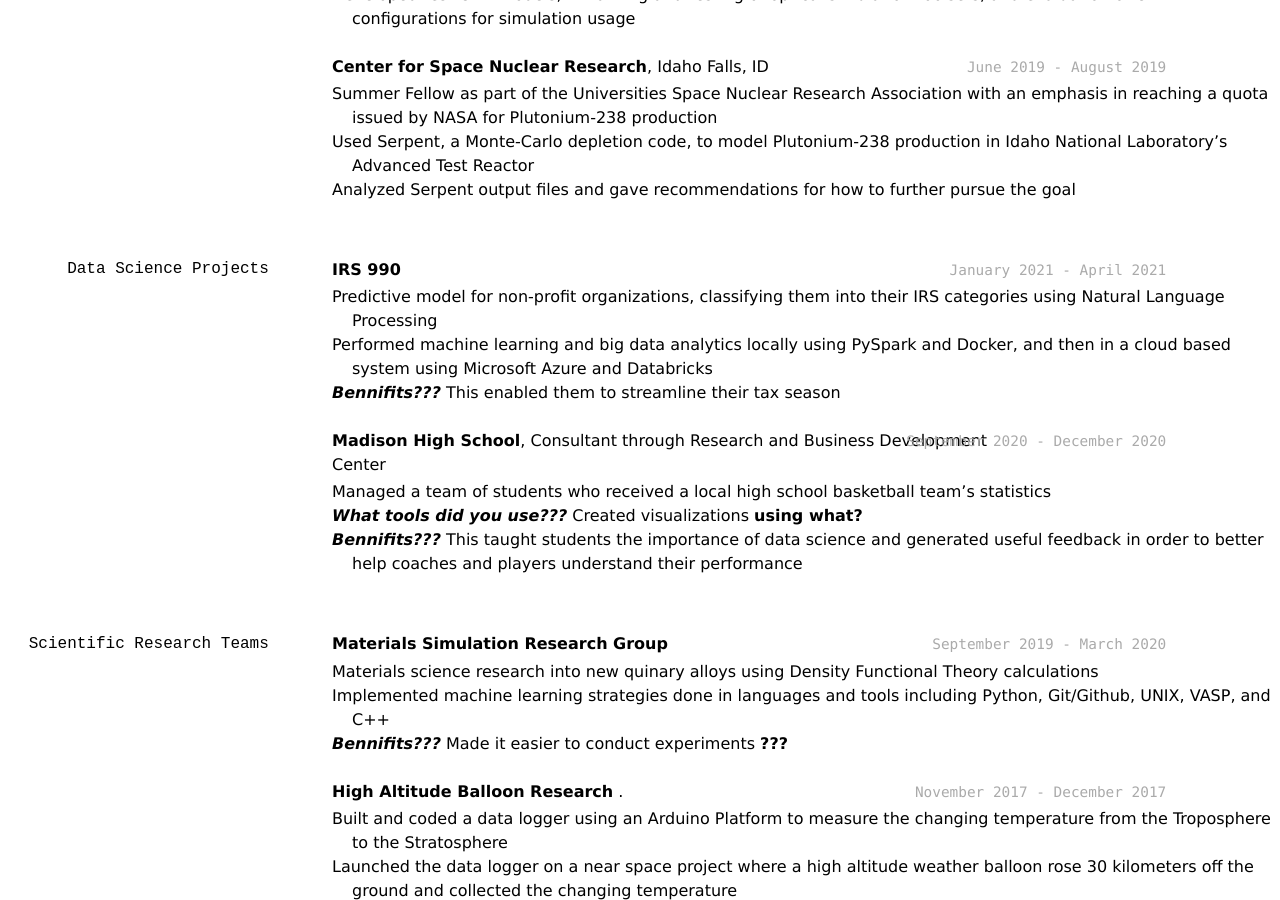
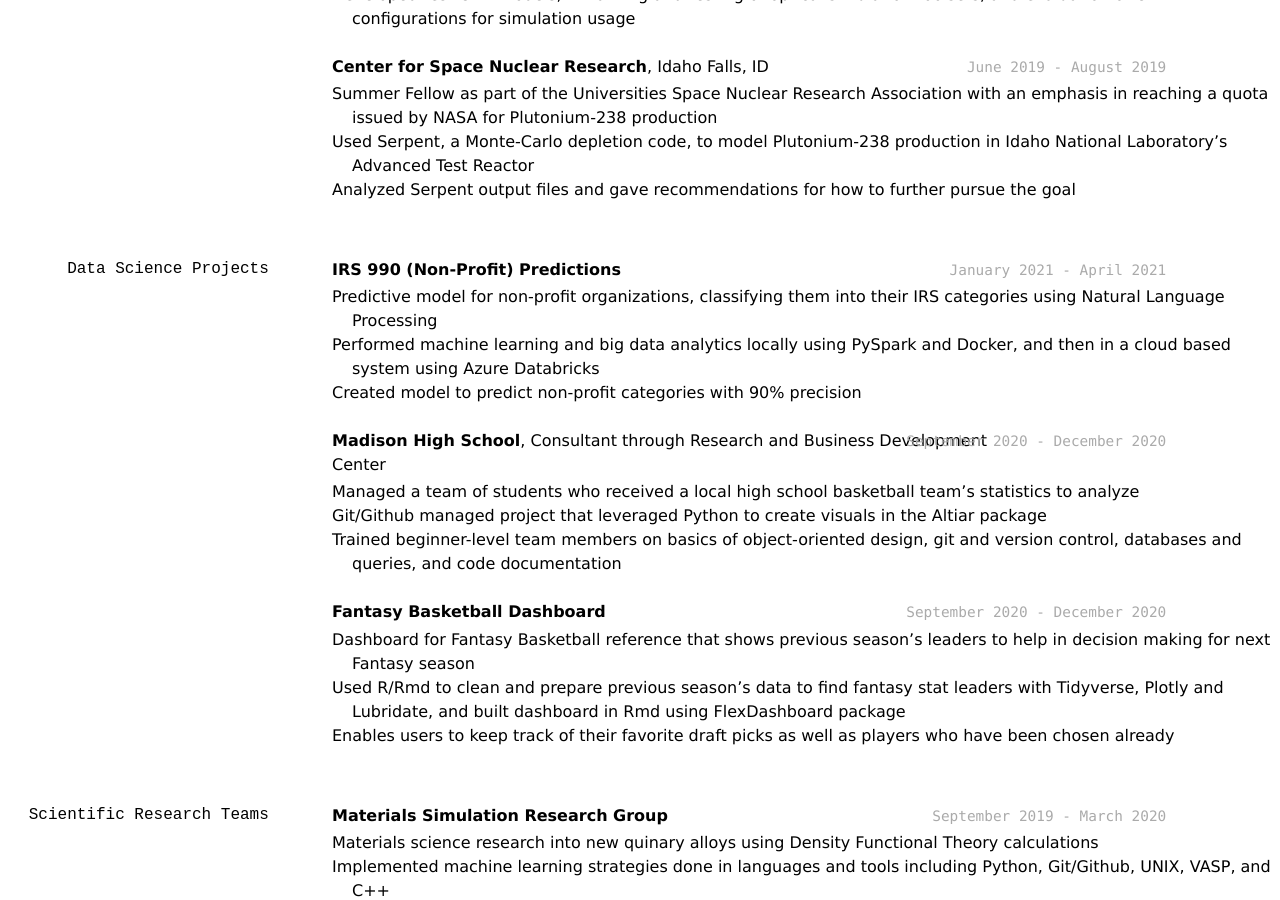
Before and after one commit to bradenburt/bburt_resume, a Jekyll site: the page built from docs/index.md, in a window 1280 px wide and 900 px high, scrolled down 406 px. Built offline with Jekyll 4.4.1, drawn with Linux system fonts in a browser that asks for light colours.

Commit message:
Added nba dashboard project, cleaned up wording

```diff
--- a/docs/index.md
+++ b/docs/index.md
@@ -44,19 +44,25 @@ __Center for Space Nuclear Research__, Idaho Falls, ID
 ### Data Science Projects
 
 `January 2021 - April 2021`
-__IRS 990__
+__IRS 990 (Non-Profit) Predictions__
 
 - Predictive model for non-profit organizations, classifying them into their IRS categories using Natural Language Processing
-- Performed machine learning and big data analytics locally using PySpark and Docker, and then in a cloud based system using Microsoft Azure and Databricks
-- ***Bennifits???*** This enabled them to streamline their tax season
+- Performed machine learning and big data analytics locally using PySpark and Docker, and then in a cloud based system using Azure Databricks
+- Created model to predict non-profit categories with 90% precision
 
 `September 2020 - December 2020`
 __Madison High School__, Consultant through Research and Business Development Center
 
-- Managed a team of students who received a local high school basketball team’s statistics
-- ***What tools did you use???*** Created visualizations **using what?**
-- ***Bennifits???*** This taught students the importance of data science and generated useful feedback in order to better help coaches and players understand their performance
+- Managed a team of students who received a local high school basketball team’s statistics to analyze
+- Git/Github managed project that leveraged Python to create visuals in the Altiar package
+- Trained beginner-level team members on basics of object-oriented design, git and version control, databases and queries, and code documentation
 
+`September 2020 - December 2020`
+__Fantasy Basketball Dashboard__
+
+- Dashboard for Fantasy Basketball reference that shows previous season's leaders to help in decision making for next Fantasy season
+- Used R/Rmd to clean and prepare previous season's data to find fantasy stat leaders with Tidyverse, Plotly and Lubridate, and built dashboard in Rmd using FlexDashboard package
+- Enables users to keep track of their favorite draft picks as well as players who have been chosen already
 
 ### Scientific Research Teams
 
@@ -65,8 +71,6 @@ __Materials Simulation Research Group__
 
 - Materials science research into new quinary alloys using Density Functional Theory calculations
 - Implemented machine learning strategies done in languages and tools including Python, Git/Github, UNIX, VASP, and C++
-- ***Bennifits???*** Made it easier to conduct experiments **???**
-
 
 `November 2017 - December 2017`
 __High Altitude Balloon Research__
```
